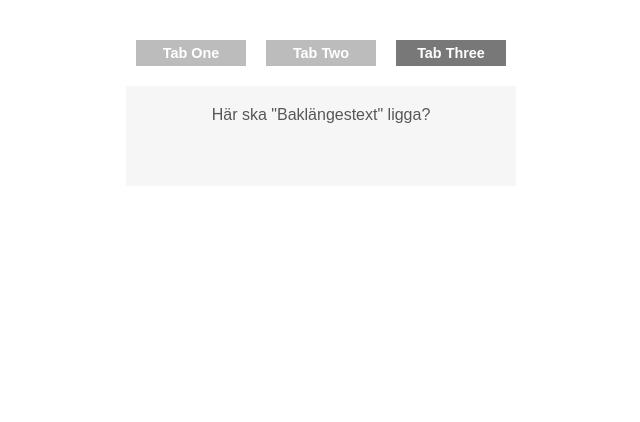
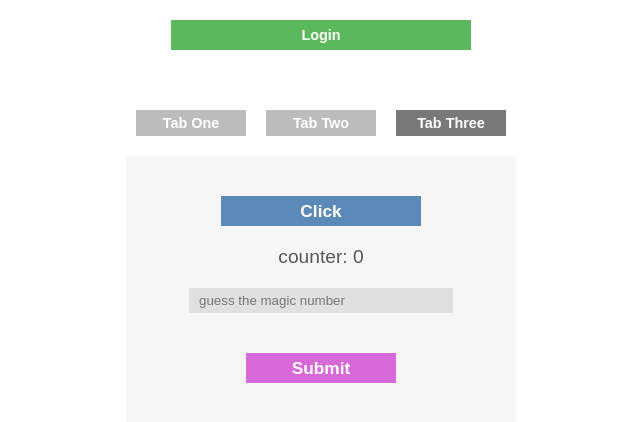
Before and after one commit to Dempaman/lab31, a React (Create React App) app: page / in a window 1280 px wide. Both pictures are taken after a click on the element "Tab Three". Shown: the top 422 px of the page, without its empty margins (319-959 px from the left). Built offline with nearby package versions, Linux system fonts and the light colour scheme.

Commit message:
add som shiiit

```diff
--- /dev/null
+++ b/src/Chiper.js
@@ -0,0 +1,82 @@
+import React from 'react';
+import './guess.css'
+
+
+class Chiper extends React.Component{
+  constructor(props){
+    super(props);
+
+    this.state={
+      value: "",
+      cryptValue: ' '
+    }
+    this.crypt = this.crypt.bind(this);
+    this.updateString = this.updateString.bind(this);
+  }
+
+  updateString(event){
+    this.setState({value: event.target.value });
+
+  }
+
+  crypt(){
+
+    let stateList = this.state.value;
+    let output = '';
+
+    for (var i = 0; i < stateList.length; i ++) {
+      var c = stateList[i];
+      //console.log(c);
+
+      if (c.match(/[a-z]/i)) {
+
+			// Get keycode from letter
+			var code = stateList.charCodeAt(i);
+
+			// Uppercase letters
+			if ((code >= 65) && (code <= 90)){
+        //Uppercase Z becomes A
+        if(code === 90){
+          c = String.fromCharCode(65)
+        }else{
+          c = String.fromCharCode(code + 1)
+        }
+      }
+
+			// Lowercase letters
+			else if ((code >= 97) && (code <= 122)){
+        //lowercase z becomes a
+        if(code === 122){
+          c = String.fromCharCode(97)
+          console.log("hej")
+        }else{
+          c = String.fromCharCode(code + 1)
+        }
+      }
+
+		}
+     output += c;
+    console.log(output);
+    this.setState({cryptValue: output})
+    }
+
+  }
+
+  render(){
+    return(
+      <div>
+      <textarea
+        className="inputStyle"
+        onChange={this.updateString}
+        onKeyUp={this.crypt}
+        value={this.state.value}
+
+       />
+       <h1>{this.state.cryptValue}</h1>
+       </div>
+    )
+  }
+}
+
+
+export default Chiper;
--- /dev/null
+++ b/src/Guess.js
@@ -0,0 +1,98 @@
+import React, {Component} from 'react';
+import './guess.css';
+
+class Guess extends Component{
+  constructor(props){
+    super(props);
+    this.state = {
+      value: '',
+      answer: '',
+      random: 0,
+      sum: 0,
+      totalSum: 0,
+      guessNumber: ''
+    };
+
+    this.handleChange = this.handleChange.bind(this);
+    this.handleSubmit = this.handleSubmit.bind(this);
+    this.handleClick = this.handleClick.bind(this);
+
+  }
+
+  handleChange(event) {
+      this.setState({value: event.target.value});
+    //  console.log('handleChange', this.state.value)
+  }
+
+  handleSubmit(event){
+    const right = "You guessed right!";
+    const low = "Too low..";
+    const hight = "Too high..";
+    const counter = +1;
+    const plsEnter = "Please enter a number"
+    let value = parseInt(this.state.value, 10);
+
+    this.setState({guessNumber: "your guess was: " + value})
+
+    this.setState({sum: this.state.sum + counter});
+
+      if(this.state.random === value){
+        this.setState({answer: right});
+        this.setState({totalSum: this.state.sum});
+      }else if(this.state.random < this.state.value){
+        this.setState({answer: hight});
+
+      }else{
+        if(!this.state.value){
+          this.setState({answer: plsEnter})
+          this.setState({guessNumber: ''})
+        }else{
+          this.setState({answer: low});
+          console.log("Too low!")
+        }
+      }
+
+    event.preventDefault();
+  }
+
+  handleClick(){
+    const min = 1;
+    const max = 100;
+    const deleteStr = '';
+    const rand = Math.floor(Math.random() * (min + max));
+    this.setState({random: rand});
+    this.setState({answer: deleteStr});
+    this.setState({totalSum: 0});
+    this.setState({sum: 1});
+    console.log("this.state.random: ", rand)
+
+  }
+
+  handleKeyPress = (event) => {
+    if(event.key === 'Enter'){
+      this.handleSubmit(event);
+    }
+  }
+
+  render(){
+
+    return(
+      <div className="numberStyle">
+
+        <button className="getNumber" onClick={this.handleClick.bind(this)}>Click</button>
+        {/*<div>The number is: {this.state.random}</div>*/}
+        <div>{this.state.answer} {this.state.guessNumber} </div>
+        <div>counter: {this.state.totalSum} </div>
+
+        <form onSubmit={this.handleSubmit}>
+          <input type="number" value={this.state.value} onChange={this.handleChange} onKeyPress={this.handleKeyPress}  className="inputStyle" placeholder="guess the magic number"></input>
+          <button className="BtnSubmit" value="Submit">Submit</button>
+        </form>
+
+      </div>
+
+    );
+  }
+}
+
+export default Guess;
--- a/src/Tab.js
+++ b/src/Tab.js
@@ -1,15 +1,16 @@
 import React, { Component } from 'react';
-import Login from './Login';
+import Guess from './Guess.js';
+import Chiper from './Chiper.js';
 import './tabs.css'
 
 class Tab extends Component{
   constructor(props){
     super(props);
-    this.renderLabels = this.renderLabels.bind(this);
+    //this.renderLabels = this.renderLabels.bind(this);
     this.tabList = {
       tab1:{
         label: 'Tab One',
-        content: <Login />
+        content: <Chiper />
       },
 
       tab2:{
@@ -19,7 +20,7 @@ class Tab extends Component{
 
       tab3:{
         label: 'Tab Three',
-        content: 'Här ska "Baklängestext" ligga?'
+        content: <Guess />
       },
     };
 
@@ -38,20 +39,22 @@ class Tab extends Component{
      });
    }
 
-    renderLabels(){
+    renderLabels = event =>{
       const label = Object.keys(this.tabList).map((value, index) => {
-        console.log("namnet på våra tabs: ", value)
+
+        console.log("value på våra tabs: ", value)
         console.log("index nummret på array: ",index)
+        console.log("this.tabList : ", this.tabList);
         console.log(" ")
+        console.log("Object.keys ", Object.keys(this.tabList))
+        console.log(" ")
+
         let status = '';
         if(value === this.state.active){
           status = 'active';
         }
         return (
-          <div className = {status}
-            onClick = {this.changeTab.bind(this, this.tabList[value], value)}
-            key = {this.tabList[value].label}
-            >
+          <div className = {status} onClick = {this.changeTab.bind(this, this.tabList[value], value)} key = {this.tabList[value].label}>
             {this.tabList[value].label}
           </div>
         )
--- /dev/null
+++ b/src/guess.css
@@ -0,0 +1,60 @@
+
+.numberStyle{
+  font-size: 1.2em;
+  margin: 0 auto;
+  text-align: center;
+}
+
+.inputStyle{
+  width: 249px;
+  border: none;
+  padding: 5px 5px 5px 10px;
+  background-color: #e0e0e0;
+  color: #575757;
+  margin: 20px;
+  font-family: arial;
+}
+
+input[type=number]::-webkit-outer-spin-button,
+input[type=number]::-webkit-inner-spin-button {
+    -webkit-appearance: none;
+    margin: 0;
+}
+
+input[type=number] {
+    -moz-appearance:textfield;
+}
+
+.getNumber{
+  background-color: #5c8ab8;
+  border: none;
+  width: 200px;
+  height: 30px;
+  color: #fff;
+  font-size: 0.9em;
+  font-family: Arial;
+  font-weight: bold;
+  margin: 20px;
+}
+
+.getNumber:hover{
+  background-color: #436c96;
+  cursor: pointer;
+}
+
+.BtnSubmit{
+  background-color: #d867d8;
+  border: none;
+  width: 150px;
+  height: 30px;
+  color: #fff;
+  font-size: 0.9em;
+  font-family: Arial;
+  font-weight: bold;
+  margin: 20px;
+}
+
+.BtnSubmit:hover{
+  background-color: #d838d8;
+  cursor: pointer;
+}
--- a/src/index.js
+++ b/src/index.js
@@ -1,11 +1,14 @@
 import React from 'react';
 import ReactDOM from 'react-dom';
 import './index.css';
-import Tab from './Tab';
+import Tab from './Tab.js';
+import Login from './Login.js';
+
 import registerServiceWorker from './registerServiceWorker';
 
 ReactDOM.render(
   <div>
+    <Login />
     <Tab />
   </div>,
   document.getElementById('root')
--- a/src/tabs.css
+++ b/src/tabs.css
@@ -1,3 +1,5 @@
+
+
 .labels{
   list-style-type: none;
   display: flex;
@@ -15,7 +17,7 @@
   margin: 0 auto;
   text-align: center;
   color: #575757;
-  height: 60px;
+  height: 300px;
   padding: 20px;
 }
 
```
Also changed, not shown: src/Checkbox.js (added, +7 -0 lines), src/MagicNumber.js (added, +13 -0 lines), package.json (line endings or trailing spaces), 1 other file (tests, documents, lock files or other folders).
